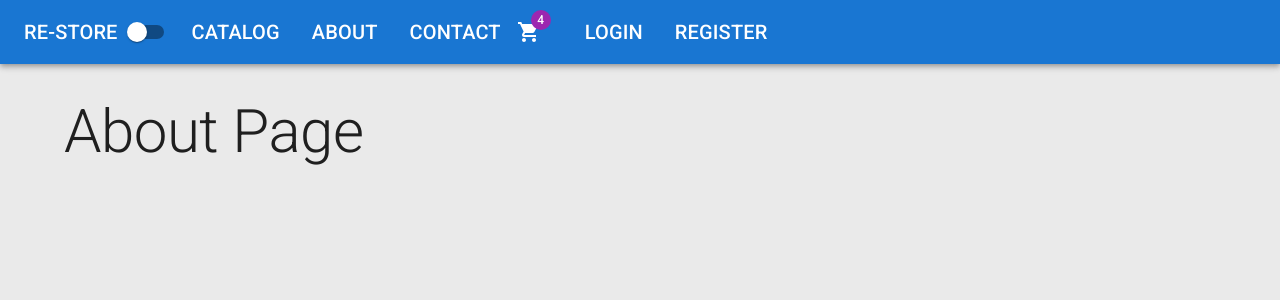
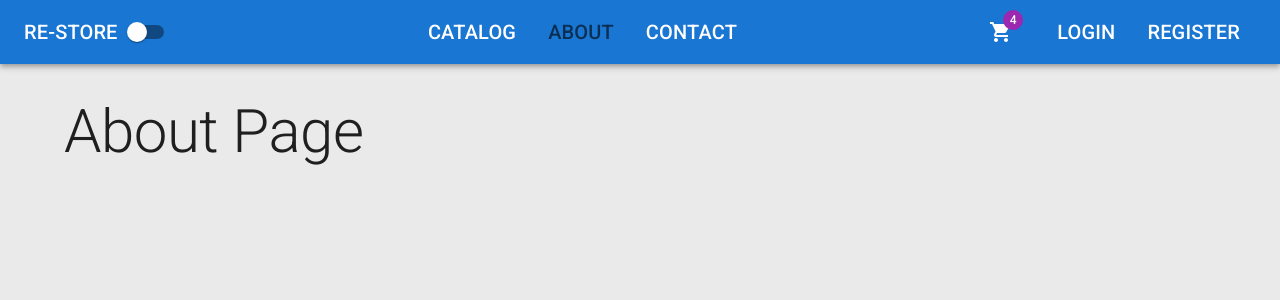
Before and after one commit to Esmanurrr/ReStore, a React (Vite) app in the folder client/: page /about in a window 1280 px wide. Shown: the top 300 px of the page. Built offline with nearby package versions, Linux system fonts and the light colour scheme.

Commit message:
styling the navbar

```diff
--- a/client/src/app/layout/Header.tsx
+++ b/client/src/app/layout/Header.tsx
@@ -1,66 +1,84 @@
 import { ShoppingCart } from "@mui/icons-material";
-import { AppBar, Badge, IconButton, List, ListItem, Switch, Toolbar, Typography } from "@mui/material";
+import { AppBar, Badge, Box, IconButton, List, ListItem, Switch, Toolbar, Typography } from "@mui/material";
 import { NavLink } from "react-router-dom";
 
 const midLinks = [
-    {title: 'catalog', path: '/catalog'},
-    {title: 'about', path: '/about'},
-    {title: 'contact', path: '/contact'}
+    { title: 'catalog', path: '/catalog' },
+    { title: 'about', path: '/about' },
+    { title: 'contact', path: '/contact' }
 ]
 
 const rightLinks = [
-    {title: 'login', path: '/login'},
-    {title: 'register', path: '/register'}
+    { title: 'login', path: '/login' },
+    { title: 'register', path: '/register' }
 ]
+
+const navStyles = {
+    color: 'inherit',
+    textDecoration: 'none',
+    typography: 'h6',
+    '&:hover': {
+        color: 'grey.500'
+    },
+    '&.active': {
+        color: 'text.secondary'
+    }
+}
 
 interface Props {
     darkMode: boolean;
     handleThemeChange: () => void;
 }
 
-export default function Header({darkMode, handleThemeChange}: Props){
-    return(
-        <AppBar position='static' sx={{mb: 4}}>
-            <Toolbar>
+export default function Header({ darkMode, handleThemeChange }: Props) {
+    return (
+        <AppBar position='static' sx={{ mb: 4 }}>
+            <Toolbar sx={{ display: 'flex', justifyContent: 'space-between', alignItems: 'center' }}>
+
+                <Box display="flex" alignItems="center">
                     <Typography variant="h6" component={NavLink}
                         to='/'
-                    sx={{color: 'inherit', textDecoration: 'none'}}
-
+                        sx={navStyles}
                     >
                         RE-STORE
                     </Typography>
-                <Switch checked={darkMode} onChange={handleThemeChange}/>
-                <List sx={{display: 'flex'}}>
-                    {midLinks.map(({title, path}) => (
+                    <Switch checked={darkMode} onChange={handleThemeChange} />
+                </Box>
+
+                <List sx={{ display: 'flex' }}>
+                    {midLinks.map(({ title, path }) => (
                         <ListItem
                             component={NavLink}
                             to={path}
                             key={path}
-                         sx={{color: 'inherit', typography:'h6'}}
+                            sx={navStyles}
                         >
                             {title.toUpperCase()}
                         </ListItem>
                     ))}
                 </List>
 
-                <IconButton size="large" edge="start" color="inherit" sx={{mr: 2}}>
+                <Box display= 'flex' alignItems="center">
+                    <IconButton size="large" edge="start" color="inherit" sx={{ mr: 2 }}>
                         <Badge badgeContent='4' color="secondary">
                             <ShoppingCart />
                         </Badge>
                     </IconButton>
 
-                <List sx={{display: 'flex'}}>
-                    {rightLinks.map(({title, path}) => (
+                    <List sx={{ display: 'flex' }}>
+                        {rightLinks.map(({ title, path }) => (
                             <ListItem
                                 component={NavLink}
                                 to={path}
                                 key={path}
-                         sx={{color: 'inherit', typography:'h6'}}
+                                sx={navStyles}
                             >
                                 {title.toUpperCase()}
                             </ListItem>
                         ))}
                     </List>
+                </Box>
+
             </Toolbar>
         </AppBar>
     )
```
Lines whose indentation alone changed are shown as unchanged.
